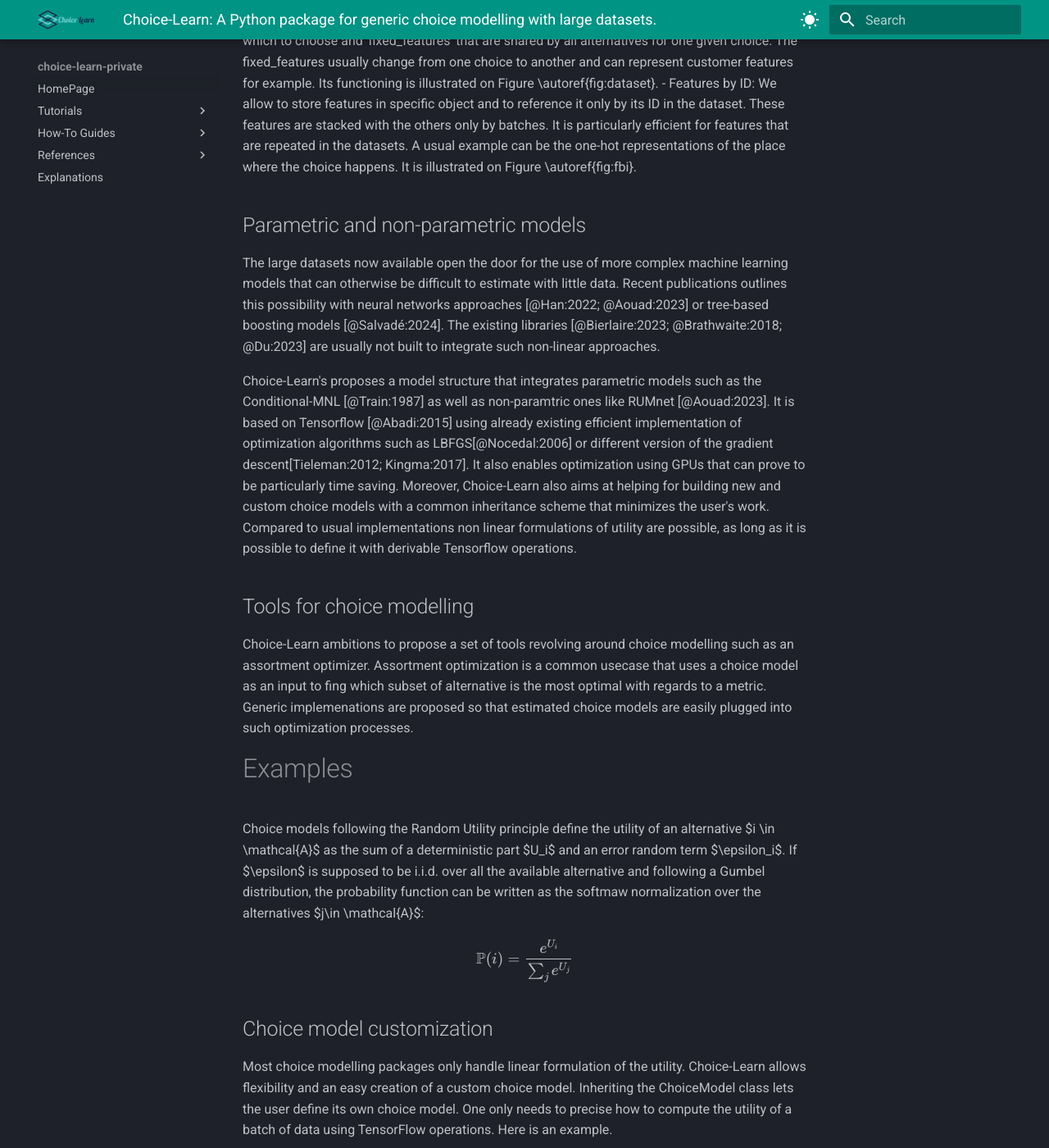
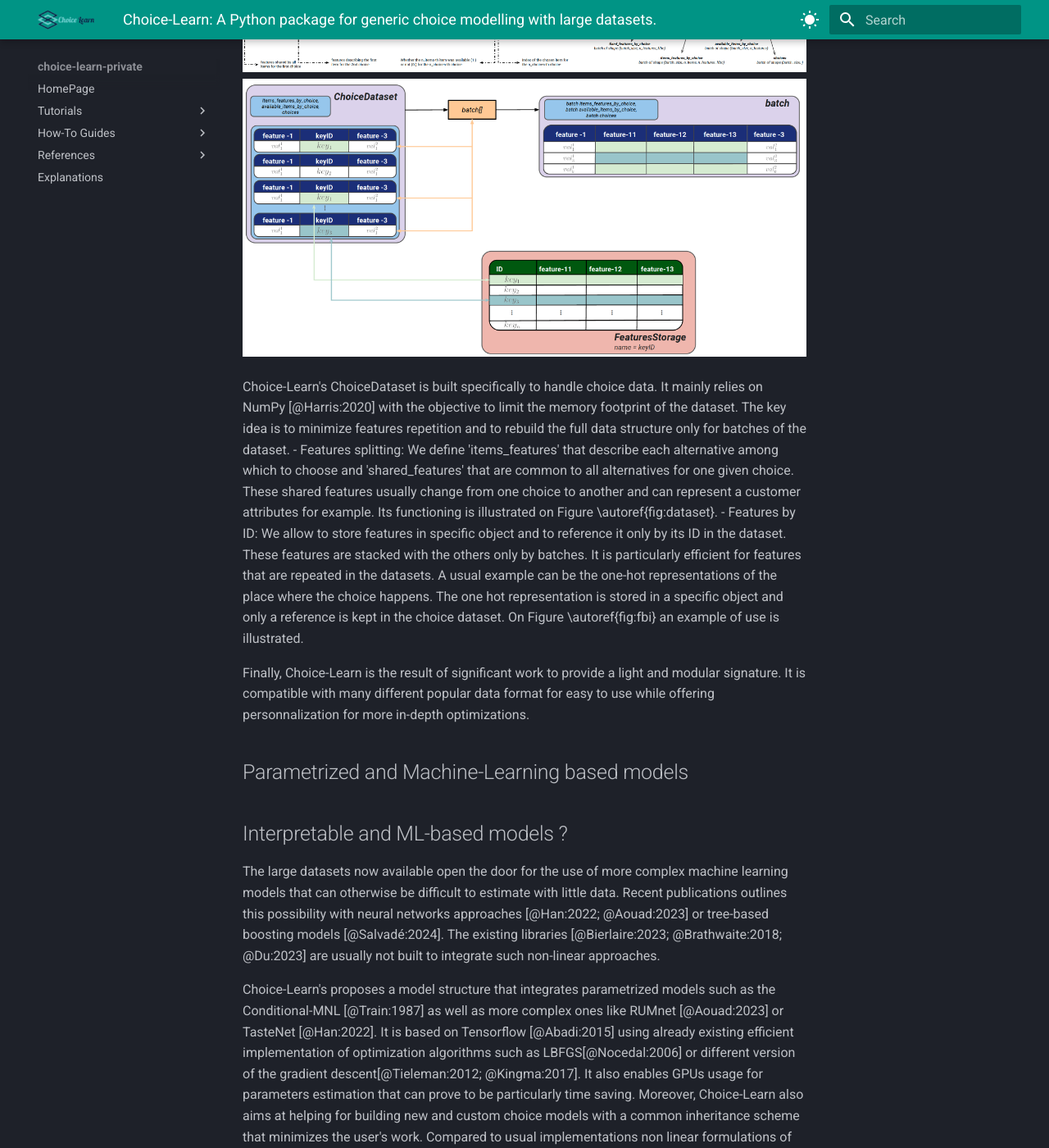
Before and after one commit to artefactory/choice-learn, an MkDocs documentation site: the page built from docs/paper/paper.md, in a window 1280 px wide and 1400 px high, scrolled down 953 px. Shown: the whole window at 82% size. Built offline with MkDocs 1.6.1 and Material for MkDocs 9.7.7, drawn with Linux system fonts in a browser that asks for light colours; formulas are drawn with MathJax 3; some of the changed text lies outside the part shown.

Commit message:
ADD: paper editions

````diff
--- a/docs/paper/paper.md
+++ b/docs/paper/paper.md
@@ -39,12 +39,12 @@
 
 # Summary
 
-Discrete choice models aim at explaining or predicting a choice from a set of alternatives. Well known use-cases include analyzing people choice of mean of transport or products purchases in stores. One key attribute of choice models is their ability to handle sets of variable sizes, with some alternatives being possibly unavailable. Choice models can be used to estimate interpretable values such as a consumer's price elasticity. Once estimated, they can also be used in second processing step such as assortment optimization or pricing. Recent outbreaks in the Machine-Learning community calls for the use of more complex models and larger datasets in the estimation of choice models.
+Discrete choice models aim at explaining or predicting a choice from a set of alternatives. Well known use-cases include analyzing people choice of mean of transport or products purchases in stores. One key attribute of choice models is their ability to handle sets of variable sizes, with some alternatives being possibly unavailable. Choice models can be used to estimate interpretable values such as a consumer's price elasticity. Once estimated, they can also be used in a second processing step such as assortment optimization or pricing. Recent outbreaks in the Machine-Learning community calls for the use of more complex models and larger datasets in the estimation of choice models.
 
 `Choice-Learn` provides useful tools for academic researchs as well as practioners. In particular, the package focuses on three main points to extend choice modelling tools:
-- Handling paramtric and non-parametric, such Machine-Learning based, choice models within the same codebase
+- Handling parametrized as well as Machine-Learning formulations of choice models within the same codebase
 - Making possible to work with very large datasets with RAM usage optimization and batching processes
-- Providing common tools for choice models use
+- Providing common tools for choice models usage
 
 # Statement of need
 
@@ -52,61 +52,94 @@
 
 With the fast-paced improvement of companies data architectures, larger reliable datasets emerge. Choice modelling is a natural tool for a retailer to understand its customer base and to improve or optimize its commercial offer. While several efficient Python packages have been made available to estimate choice models [@Bierlaire:2023; @Brathwaite:2018] they are usually not built to work with large-scale datasets.
 
-[Organisation of the ChoiceDataset. \label{fig:dataset}](../illustrations/choice_learn_dataset.png)
-[Organisation of the FeaturesbyID. \label{fig:fbi}](../illustrations/choice_learn_features_storage.png)
+![Organisation of the ChoiceDataset. \label{fig:dataset}](../illustrations/choice_learn_dataset.png)
+![Organisation of the FeaturesbyID. \label{fig:fbi}](../illustrations/choice_learn_features_storage.png)
 
-Choice-Learn's ChoiceDataset is built specifically to handle choice data. It mainly relies on NumPy [@Harris:2020] with the objective to limit the memory footprint of the dataset. The key idea is to limit features repetition and to rebuild the full data structure only for batches of the dataset.
-- Features splitting: We define 'items_features' that describe each alternative among which to choose and 'fixed_features' that are shared by all alternatives for one given choice. The fixed_features usually change from one choice to another and can represent customer features for example. Its functioning is illustrated on Figure \autoref{fig:dataset}.
-- Features by ID: We allow to store features in specific object and to reference it only by its ID in the dataset. These features are stacked with the others only by batches. It is particularly efficient for features that are repeated in the datasets. A usual example can be the one-hot representations of the place where the choice happens. It is illustrated on Figure \autoref{fig:fbi}.
+Choice-Learn's ChoiceDataset is built specifically to handle choice data. It mainly relies on NumPy [@Harris:2020] with the objective to limit the memory footprint of the dataset. The key idea is to minimize features repetition and to rebuild the full data structure only for batches of the dataset.
+- Features splitting: We define 'items_features' that describe each alternative among which to choose and 'shared_features' that are common to all alternatives for one given choice. These shared features usually change from one choice to another and can represent a customer attributes for example. Its functioning is illustrated on Figure \autoref{fig:dataset}.
+- Features by ID: We allow to store features in specific object and to reference it only by its ID in the dataset. These features are stacked with the others only by batches. It is particularly efficient for features that are repeated in the datasets. A usual example can be the one-hot representations of the place where the choice happens. The one hot representation is stored in a specific object and only a reference is kept in the choice dataset. On Figure \autoref{fig:fbi} an example of use is illustrated.
 
-## Parametric and non-parametric models
+Finally, Choice-Learn is the result of significant work to provide a light and modular signature. It is compatible with many different popular data format for easy to use while offering personnalization for more in-depth optimizations.
 
+## Parametrized and Machine-Learning based models
+## Interpretable and ML-based models ?
 The large datasets now available open the door for the use of more complex machine learning models that can otherwise be difficult to estimate with little data. Recent publications outlines this possibility with neural networks approaches [@Han:2022; @Aouad:2023] or tree-based boosting models [@Salvadé:2024].
 The existing libraries [@Bierlaire:2023; @Brathwaite:2018; @Du:2023] are usually not built to integrate such non-linear approaches.
 
-Choice-Learn's proposes a model structure that integrates parametric models such as the Conditional-MNL [@Train:1987] as well as non-paramtric ones like RUMnet [@Aouad:2023]. It is based on Tensorflow [@Abadi:2015] using already existing efficient implementation of optimization algorithms such as LBFGS[@Nocedal:2006] or different version of the gradient descent[Tieleman:2012; Kingma:2017]. It also enables optimization using GPUs that can prove to be particularly time saving.
+Choice-Learn's proposes a model structure that integrates parametrized models such as the Conditional-MNL [@Train:1987] as well as more complex ones like RUMnet [@Aouad:2023] or TasteNet [@Han:2022]. It is based on Tensorflow [@Abadi:2015] using already existing efficient implementation of optimization algorithms such as LBFGS[@Nocedal:2006] or different version of the gradient descent[@Tieleman:2012; @Kingma:2017]. It also enables GPUs usage for parameters estimation that can prove to be particularly time saving.
 Moreover, Choice-Learn also aims at helping for building new and custom choice models with a common inheritance scheme that minimizes the user's work. Compared to usual implementations non linear formulations of utility are possible, as long as it is possible to define it with derivable Tensorflow operations.
 
 ## Tools for choice modelling
 
-Choice-Learn ambitions to propose a set of tools revolving around choice modelling such as an assortment optimizer. Assortment optimization is a common usecase that uses a choice model as an input to fing which subset of alternative is the most optimal with regards to a metric. Generic implemenations are proposed so that estimated choice models are easily plugged into such optimization processes.
+Choice-Learn also ambitions to offer a set of tools revolving around choice modelling. Assortment optimization is a common usecase that uses a choice model in order to find which subset of alternatives is the most optimal with regards to a metric. A generic implemenation is proposed in the library so that estimated choice models are easily plugged into such optimization processes.
 
 # Examples
 
-Choice models following the Random Utility principle define the utility of an alternative $i \in \mathcal{A}$ as the sum of a deterministic part $U_i$ and an error random term $\epsilon_i$. If $\epsilon$ is supposed to be i.i.d. over all the available alternative and following a Gumbel distribution, the probability function can be written as the softmaw normalization over the alternatives $j\in \mathcal{A}$:
+## RAM usage comparison
+
+We conduct a small stydy comparing different (implementation ? packages ?) on datasets memory usage.
+
+## Choice model customization
+
+Choice models following the Random Utility principle define the utility of an alternative $i \in \mathcal{A}$ as the sum of a deterministic part $U_i$ and an error random term $\epsilon_i$. If $\epsilon$ is supposed to be i.i.d. over all the available alternative and following a Gumbel distribution, the probability function can be written as the softmax normalization over the available alternatives $j\in \mathcal{A}$:
 
 $$\mathbb{P}(i) = \frac{e^{U_i}}{\sum_j e^{U_j}}$$
 
-## Choice model customization
-
 Most choice modelling packages only handle linear formulation of the utility. Choice-Learn allows flexibility and an easy creation of a custom choice model. Inheriting the ChoiceModel class lets the user define its own choice model. One only needs to precise how to compute the utility of a batch of data using TensorFlow operations. Here is an example.
 ### Check example > What would be a great example ?
-
+### An example: Definition of non linear utility function
 ```python
 from tensorflow.keras.layers import Dense
 from choice_learn.models import ChoiceModel
 
 class ExampleCustomizedModel(ChoiceModel):
-    def __init__(self, **kwargs):
+    def __init__(self, n_neurons, **kwargs):
         super().__init__(**kwargs)
-        # First non-linear layer
-        self.dense_1 = Dense(units=10, activation="elu")
-        # Second linear layer
-        self.dense_2 = Dense(units=1, activation="linear")
-        # We do not forget to specify self.weights with all coefficients that need to be estimated.
-        # Easy with TensorFlow.Layer
-        self.weights = self.dense_1.trainable_variables + self.dense_2.trainable_variables
+        self.n_neurons = n_neurons
+
+        # Items Features Layer
+        self.dense_items_features = Dense(units=n_neurons, activation="elu")
+
+        # Shared Features Layer
+        self.dense_shared_features = Dense(units=n_neurons, activation="elu")
+
+        # Third layer: embeddings to utility (dense representation of features > U)
+        self.final_layer = Dense(units=1, activation="linear")
+
+    @property
+    def trainable_weights(self):
+        """Endpoint to acces model's trainable_weights.
+
+        Returns:
+        --------
+        list
+            list of trainable_weights
+        """
+        return model.dense_items_features.trainable_variables\
+              + model.dense_shared_features.trainable_variables\
+                  + model.final_layer.trainable_variables
 
     def compute_batch_utility(self,
-                        fixed_items_features,
-                        contexts_features,
-                        contexts_items_features,
-                        contexts_items_availabilities,
-                        choices):
-        # We apply the neural network to all sessions_items_features for all the items
-        # We then concatenate the utilities of each item of shape (n_sessions, 1) into a single one of shape (n_sessions, n_items)
-        u = tf.concat([self.dense_2(self.dense_1(contexts_items_features[0][:, i])) for i in range(contexts_items_features[0].shape[1])], axis=1)
-        return u
+                              shared_features_by_choice,
+                              items_features_by_choice,
+                              available_items_by_choice,
+                              choices):
+        """Computes batch utility from features."""
+        _, _ = available_items_by_choice, choices
+        # We apply the neural network to all items_features_by_choice for all the items
+        # We then concatenate the utilities of each item of shape (n_choices, 1) into a single one of shape (n_choices, n_items)
+        shared_features_embeddings = self.dense_shared_features(shared_features_by_choice[0])
+
+        items_features_embeddings = []
+        for i in range(items_features_by_choice[0].shape[1]):
+            # Utility is Dense(embeddings sum)
+            item_embedding = shared_features_embeddings + self.dense_items_features(items_features_by_choice[0][:, i])
+            items_features_embeddings.append(self.final_layer(item_embedding))
+
+        # Concatenation to get right shape (n_choices, n_items, )
+        item_utility_by_choice = tf.concat(items_features_embeddings, axis=1)
+
+        return item_utility_by_choice
 ```
 
 # Acknowledgements
````
